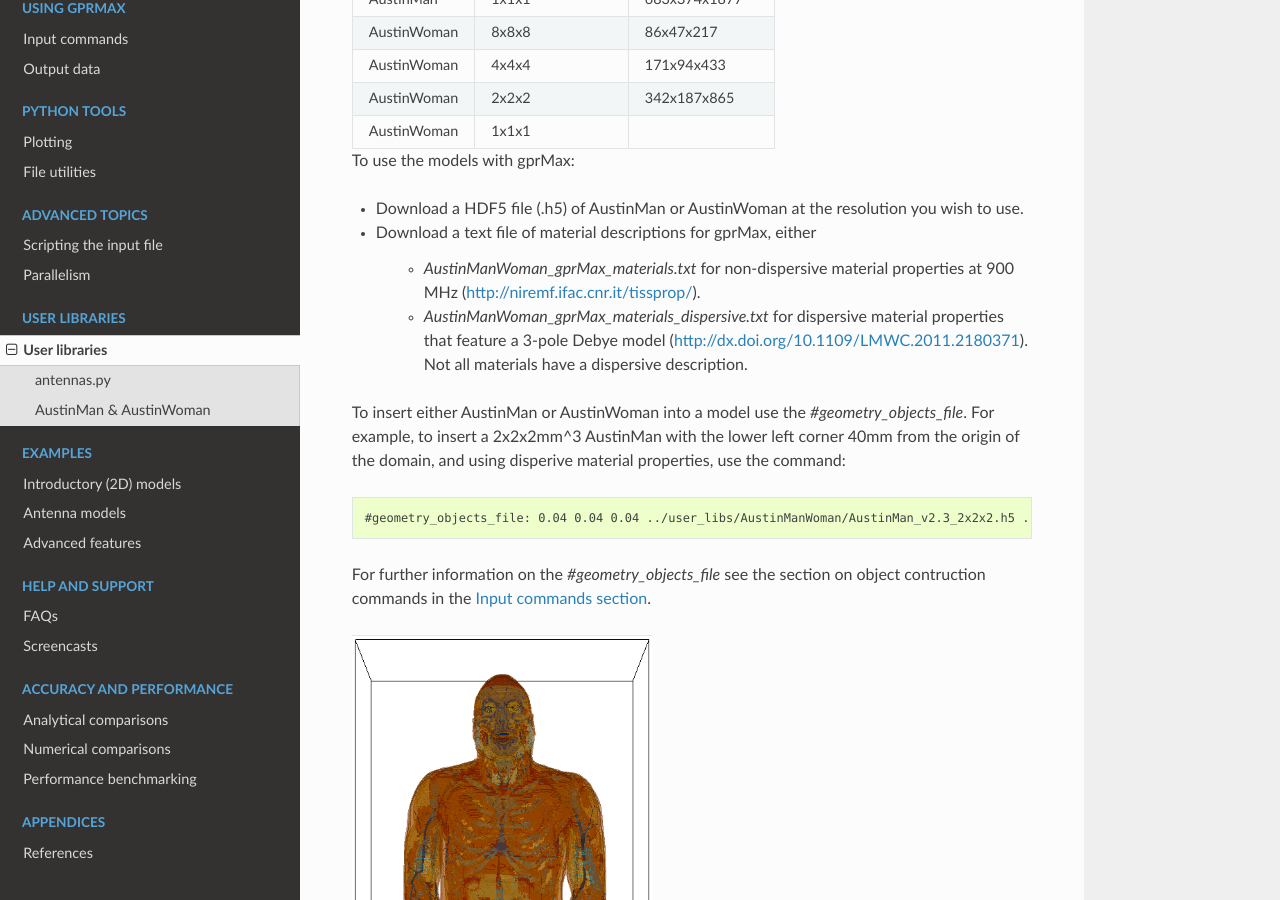
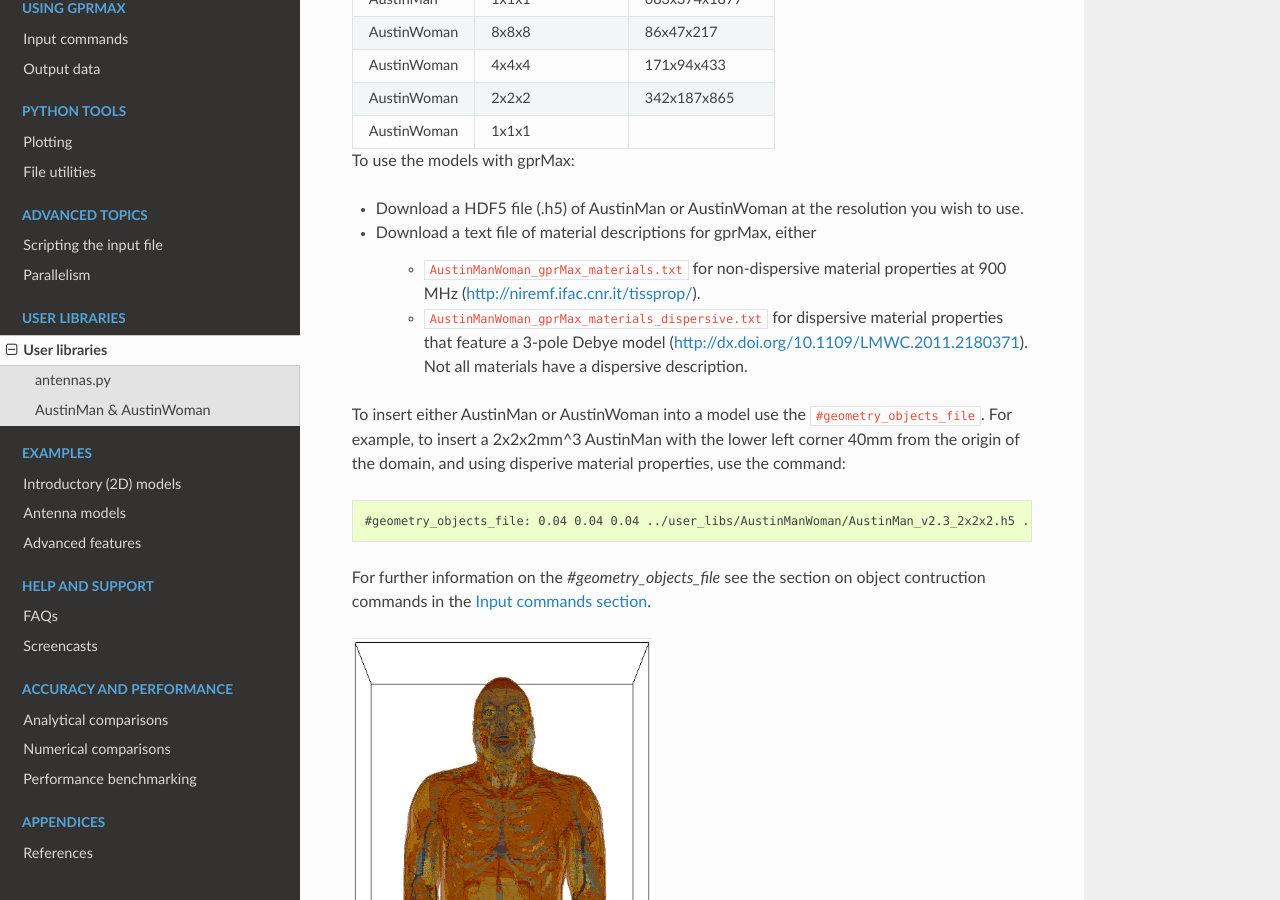
Before and after one commit to gprMax/gprMax, a Sphinx documentation site: the page built from docs/source/user_libraries.rst, in a window 1280 px wide and 900 px high, scrolled down 2837 px. Built offline with Sphinx 7.4.7 and the Read the Docs theme 2.0.0, drawn with Linux system fonts in a browser that asks for light colours; pages that are not in the unit, such as notebooks, are missing from menus.

Commit message:
Updated some formatting.

```diff
--- a/docs/source/user_libraries.rst
+++ b/docs/source/user_libraries.rst
@@ -84,10 +84,10 @@ To use the models with gprMax:
 * Download a HDF5 file (.h5) of AustinMan or AustinWoman at the resolution you wish to use.
 * Download a text file of material descriptions for gprMax, either
 
-    * `AustinManWoman_gprMax_materials.txt` for non-dispersive material properties at 900 MHz (http://niremf.ifac.cnr.it/tissprop/).
-    * `AustinManWoman_gprMax_materials_dispersive.txt` for dispersive material properties that feature a 3-pole Debye model (http://dx.doi.org/10.1109/LMWC.2011.2180371). Not all materials have a dispersive description.
+    * ``AustinManWoman_gprMax_materials.txt`` for non-dispersive material properties at 900 MHz (http://niremf.ifac.cnr.it/tissprop/).
+    * ``AustinManWoman_gprMax_materials_dispersive.txt`` for dispersive material properties that feature a 3-pole Debye model (http://dx.doi.org/10.1109/LMWC.2011.2180371). Not all materials have a dispersive description.
 
-To insert either AustinMan or AustinWoman into a model use the `#geometry_objects_file`. For example, to insert a 2x2x2mm^3 AustinMan with the lower left corner 40mm from the origin of the domain, and using disperive material properties, use the command:
+To insert either AustinMan or AustinWoman into a model use the ``#geometry_objects_file``. For example, to insert a 2x2x2mm^3 AustinMan with the lower left corner 40mm from the origin of the domain, and using disperive material properties, use the command:
 
 .. code-block:: none
 
```
